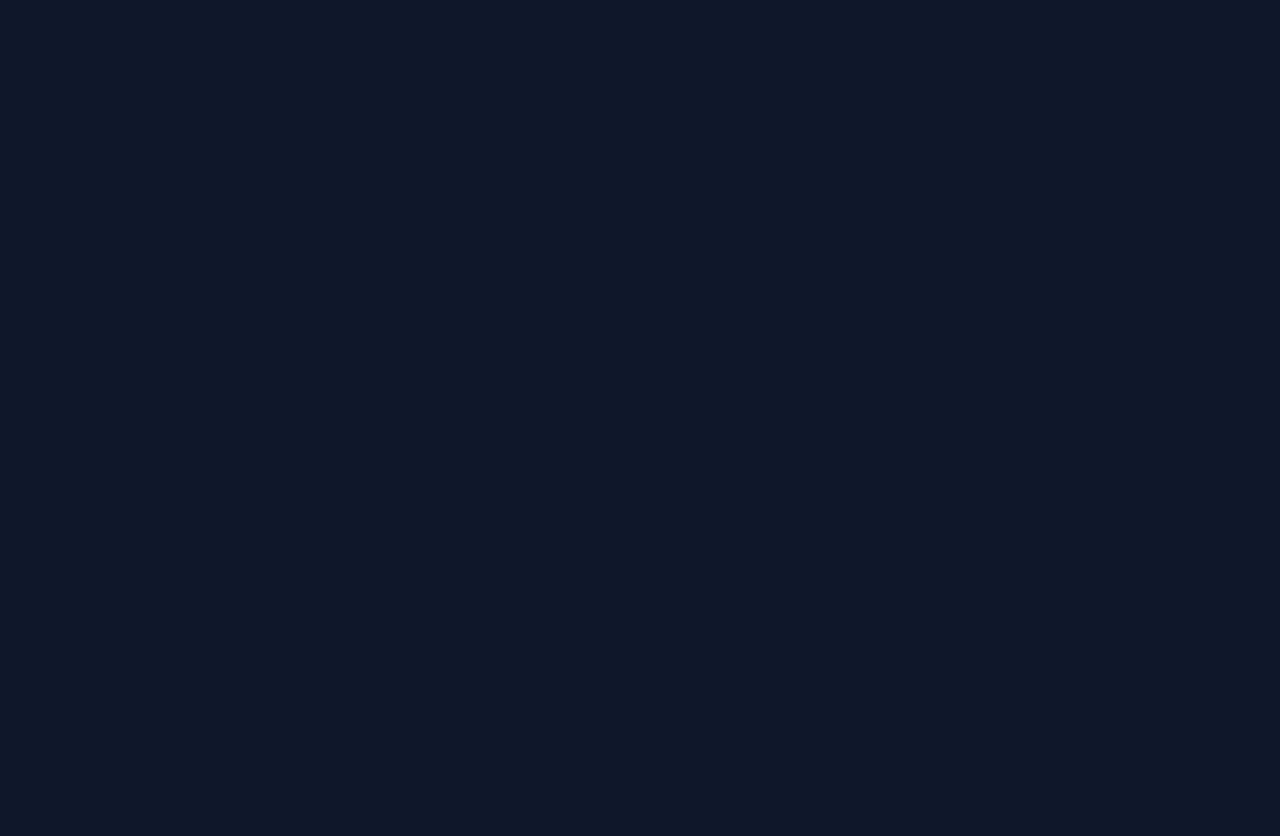
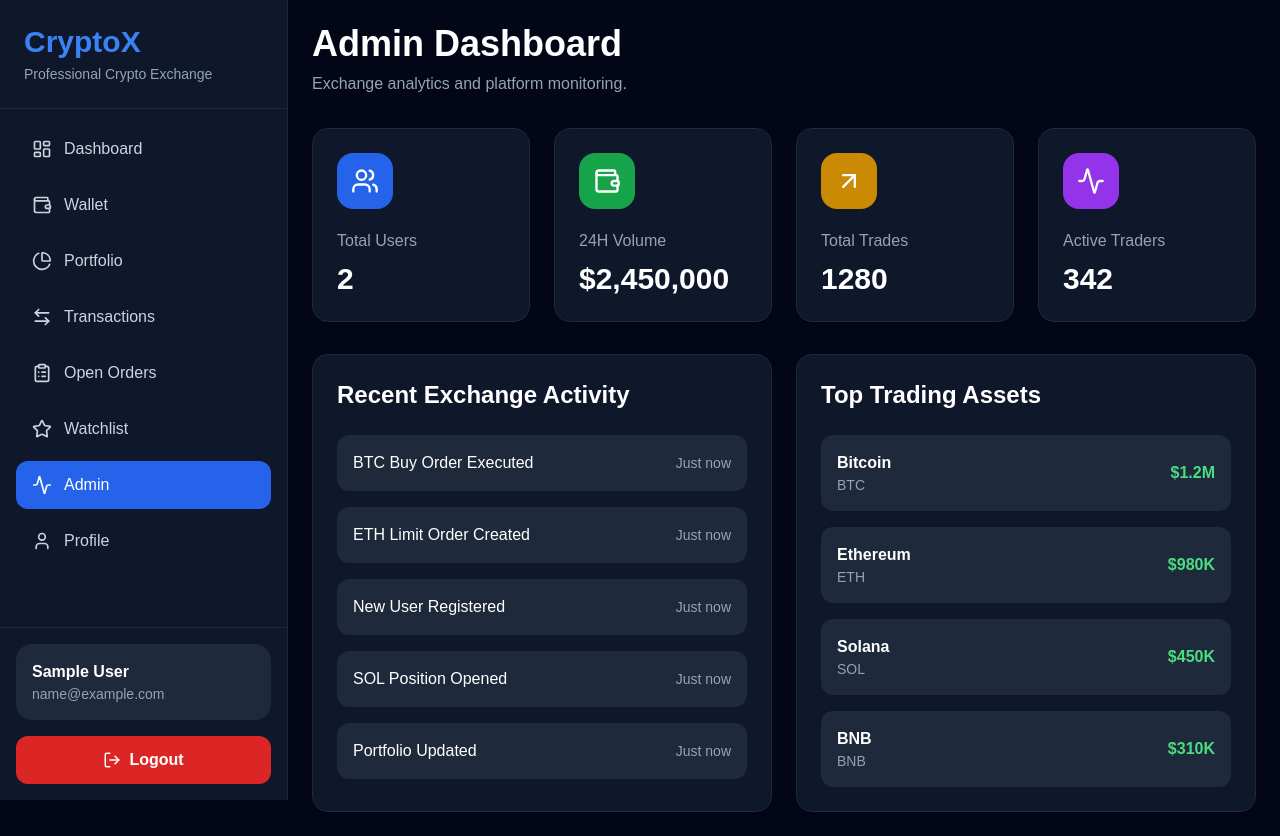
Before and after one commit to baseerhatif3-oss/cryptox-institutional-platform, a React (Vite) app: page /admin in a window 1280 px wide. Before the commit this address had no page. Before the commit the page ends 800 px from the top, so only its background shows below. Built offline with nearby package versions, Linux system fonts and the light colour scheme; sample sign-in values are in the browser's storage.

Commit message:
Added professional admin dashboard

```diff
--- a/src/App.jsx
+++ b/src/App.jsx
@@ -18,6 +18,7 @@ import OpenOrders from "./pages/OpenOrders";
 import Watchlist from "./pages/Watchlist";
 import ForgotPassword from "./pages/ForgotPassword";
 import ResetPassword from "./pages/ResetPassword";
+import AdminDashboard from "./pages/AdminDashboard";
 
 import DashboardLayout from "./layouts/DashboardLayout";
 
@@ -102,6 +103,11 @@ function App() {
             path="profile"
             element={<Profile />}
           />
+
+          <Route
+            path="admin"
+            element={<AdminDashboard />}
+          />
         </Route>
       </Routes>
     </BrowserRouter>
--- a/src/layouts/DashboardLayout.jsx
+++ b/src/layouts/DashboardLayout.jsx
@@ -16,6 +16,7 @@ import {
   Menu,
   X,
   Bell,
+  Activity,
 } from "lucide-react";
 
 import { useState } from "react";
@@ -88,6 +89,12 @@ const DashboardLayout = () => {
     },
 
     {
+      name: "Admin",
+      path: "/admin",
+      icon: <Activity size={20} />,
+    },
+
+    {
       name: "Profile",
       path: "/profile",
       icon: <User size={20} />,
@@ -109,6 +116,8 @@ const DashboardLayout = () => {
         }
       />
 
+      {/* MOBILE OVERLAY */}
+
       {sidebarOpen && (
         <div
           onClick={() =>
@@ -117,6 +126,8 @@ const DashboardLayout = () => {
           className="fixed inset-0 bg-black/50 z-40 lg:hidden"
         />
       )}
+
+      {/* SIDEBAR */}
 
       <div
         className={`
@@ -156,6 +167,8 @@ const DashboardLayout = () => {
             </button>
           </div>
 
+          {/* MENU */}
+
           <div className="p-4 space-y-2">
             {menuItems.map((item) => (
               <NavLink
@@ -183,6 +196,8 @@ const DashboardLayout = () => {
           </div>
         </div>
 
+        {/* USER */}
+
         <div className="p-4 border-t border-slate-800">
           <div className="bg-slate-800 p-4 rounded-2xl mb-4">
             <p className="font-semibold">
@@ -206,7 +221,11 @@ const DashboardLayout = () => {
         </div>
       </div>
 
+      {/* MAIN CONTENT */}
+
       <div className="flex-1 overflow-y-auto">
+        {/* MOBILE TOPBAR */}
+
         <div className="lg:hidden bg-slate-900 border-b border-slate-800 p-4 flex items-center justify-between sticky top-0 z-30">
           <button
             onClick={() =>
@@ -241,6 +260,8 @@ const DashboardLayout = () => {
           </button>
         </div>
 
+        {/* PAGE */}
+
         <Outlet />
       </div>
     </div>
--- /dev/null
+++ b/src/pages/AdminDashboard.jsx
@@ -0,0 +1,209 @@
+import { useEffect, useState } from "react";
+
+import {
+  Users,
+  Wallet,
+  ArrowUpRight,
+  Activity,
+} from "lucide-react";
+
+const AdminDashboard = () => {
+  const [stats, setStats] =
+    useState({
+      users: 0,
+      volume: 0,
+      trades: 0,
+      active: 0,
+    });
+
+  const fetchStats = async () => {
+    try {
+      const users = JSON.parse(
+        localStorage.getItem("allUsers")
+      ) || [
+        {
+          id: 1,
+        },
+        {
+          id: 2,
+        },
+      ];
+
+      setStats({
+        users: users.length,
+
+        volume: 2450000,
+
+        trades: 1280,
+
+        active: 342,
+      });
+    } catch (error) {
+      console.log(error);
+    }
+  };
+
+  useEffect(() => {
+    fetchStats();
+  }, []);
+
+  const statCards = [
+    {
+      title: "Total Users",
+      value: stats.users,
+      icon: <Users size={28} />,
+      color: "bg-blue-600",
+    },
+
+    {
+      title: "24H Volume",
+      value: `$${stats.volume.toLocaleString()}`,
+      icon: <Wallet size={28} />,
+      color: "bg-green-600",
+    },
+
+    {
+      title: "Total Trades",
+      value: stats.trades,
+      icon: (
+        <ArrowUpRight size={28} />
+      ),
+      color: "bg-yellow-600",
+    },
+
+    {
+      title: "Active Traders",
+      value: stats.active,
+      icon: <Activity size={28} />,
+      color: "bg-purple-600",
+    },
+  ];
+
+  return (
+    <div className="min-h-screen bg-slate-950 text-white p-6">
+      <div className="max-w-7xl mx-auto">
+        <div className="mb-8">
+          <h1 className="text-4xl font-bold">
+            Admin Dashboard
+          </h1>
+
+          <p className="text-slate-400 mt-2">
+            Exchange analytics and
+            platform monitoring.
+          </p>
+        </div>
+
+        <div className="grid grid-cols-1 md:grid-cols-2 xl:grid-cols-4 gap-6 mb-8">
+          {statCards.map((card) => (
+            <div
+              key={card.title}
+              className="bg-slate-900 border border-slate-800 rounded-2xl p-6"
+            >
+              <div className="flex items-center justify-between mb-5">
+                <div
+                  className={`${card.color} w-14 h-14 rounded-2xl flex items-center justify-center`}
+                >
+                  {card.icon}
+                </div>
+              </div>
+
+              <h3 className="text-slate-400 mb-2">
+                {card.title}
+              </h3>
+
+              <h2 className="text-3xl font-bold">
+                {card.value}
+              </h2>
+            </div>
+          ))}
+        </div>
+
+        <div className="grid grid-cols-1 xl:grid-cols-2 gap-6">
+          <div className="bg-slate-900 border border-slate-800 rounded-2xl p-6">
+            <h2 className="text-2xl font-bold mb-6">
+              Recent Exchange Activity
+            </h2>
+
+            <div className="space-y-4">
+              {[
+                "BTC Buy Order Executed",
+                "ETH Limit Order Created",
+                "New User Registered",
+                "SOL Position Opened",
+                "Portfolio Updated",
+              ].map((activity, index) => (
+                <div
+                  key={index}
+                  className="bg-slate-800 rounded-xl p-4 flex items-center justify-between"
+                >
+                  <p>{activity}</p>
+
+                  <span className="text-slate-400 text-sm">
+                    Just now
+                  </span>
+                </div>
+              ))}
+            </div>
+          </div>
+
+          <div className="bg-slate-900 border border-slate-800 rounded-2xl p-6">
+            <h2 className="text-2xl font-bold mb-6">
+              Top Trading Assets
+            </h2>
+
+            <div className="space-y-4">
+              {[
+                {
+                  name: "Bitcoin",
+                  symbol: "BTC",
+                  volume: "$1.2M",
+                },
+
+                {
+                  name: "Ethereum",
+                  symbol: "ETH",
+                  volume: "$980K",
+                },
+
+                {
+                  name: "Solana",
+                  symbol: "SOL",
+                  volume: "$450K",
+                },
+
+                {
+                  name: "BNB",
+                  symbol: "BNB",
+                  volume: "$310K",
+                },
+              ].map((coin) => (
+                <div
+                  key={coin.symbol}
+                  className="bg-slate-800 rounded-xl p-4 flex items-center justify-between"
+                >
+                  <div>
+                    <h3 className="font-bold">
+                      {coin.name}
+                    </h3>
+
+                    <p className="text-slate-400 text-sm">
+                      {coin.symbol}
+                    </p>
+                  </div>
+
+                  <div className="text-right">
+                    <p className="font-bold text-green-400">
+                      {coin.volume}
+                    </p>
+                  </div>
+                </div>
+              ))}
+            </div>
+          </div>
+        </div>
+      </div>
+    </div>
+  );
+};
+
+export default AdminDashboard;
```
